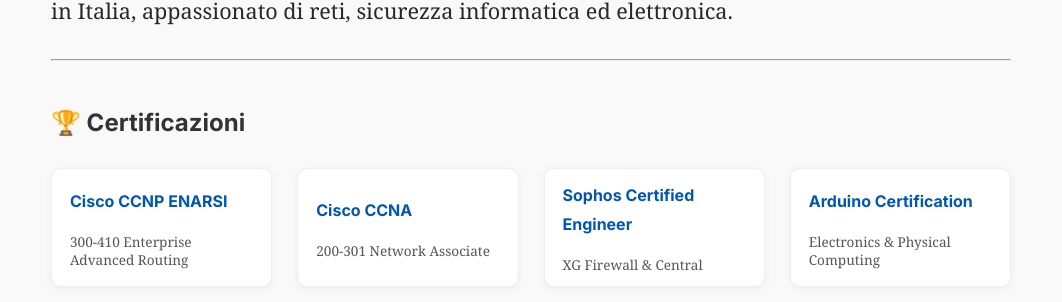
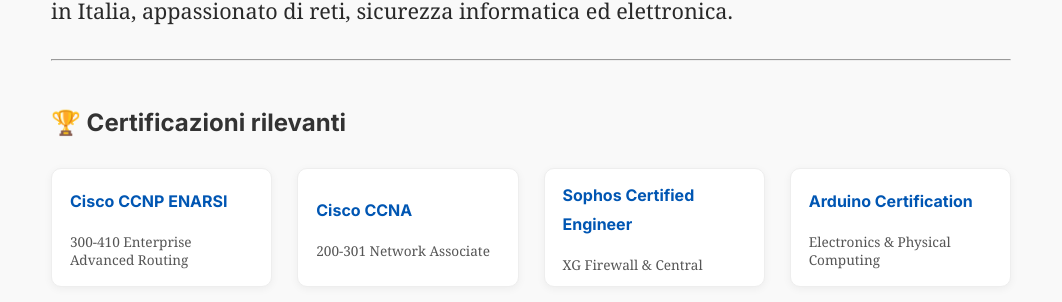
Before and after one commit to davidaulicino17/GitPages, a Jekyll site: the page built from index.md, in a window 1280 px wide and 900 px high. Shown: the part 314-616 px from the top of the window, without its empty margins (109-1171 px from the left). Built offline with Jekyll 4.4.1, drawn with Linux system fonts in a browser that asks for light colours.

Commit message:
Update index.md

```diff
--- a/index.md
+++ b/index.md
@@ -73,7 +73,7 @@ Sono un **Network & Infrastructure Engineer** con base in Italia, appassionato d
 
 ---
 
-### 🏆 Certificazioni
+### 🏆 Certificazioni rilevanti
 <div class="grid-container">
   <div class="card">
     <h3>Cisco CCNP ENARSI</h3>
```
